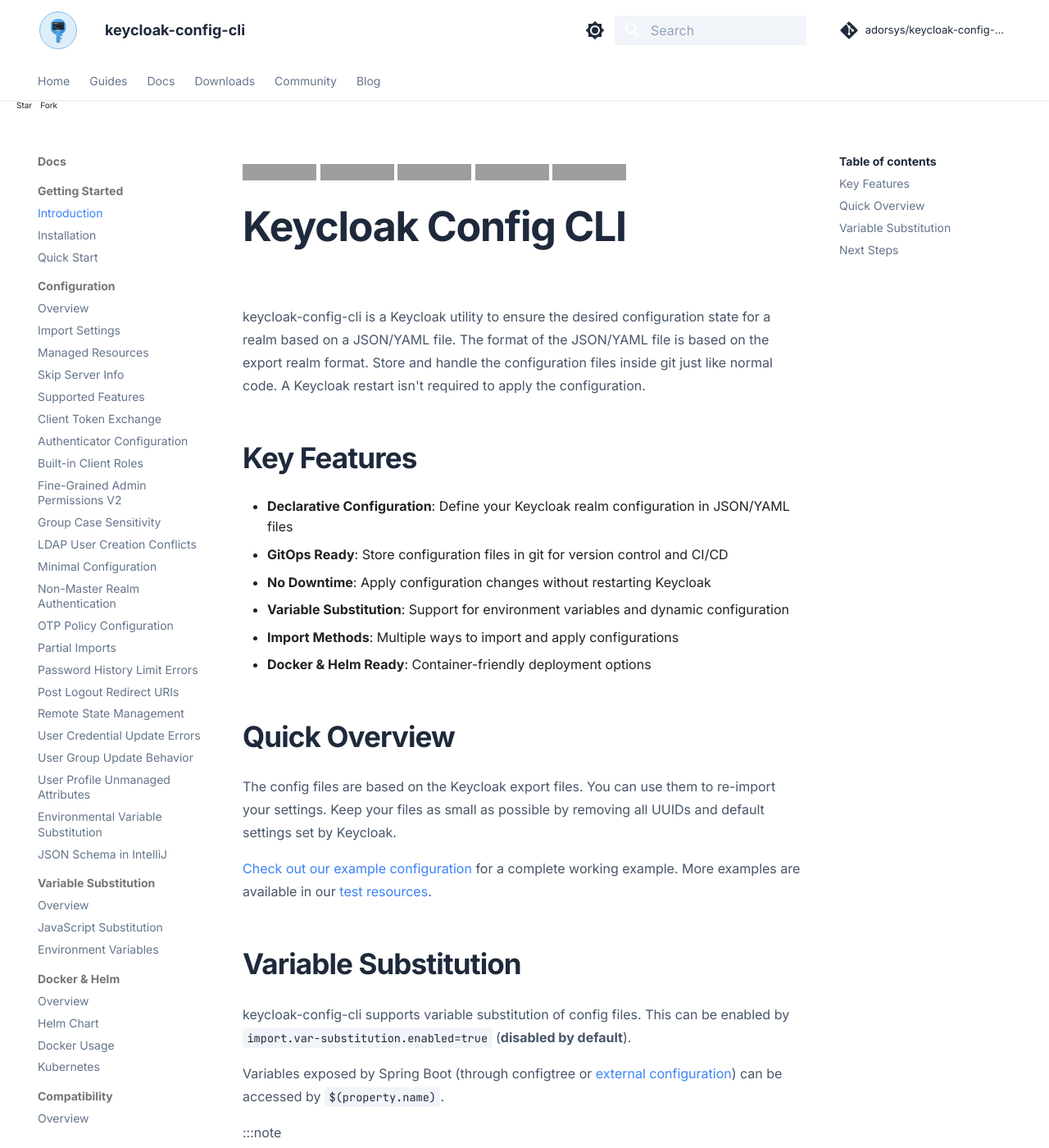
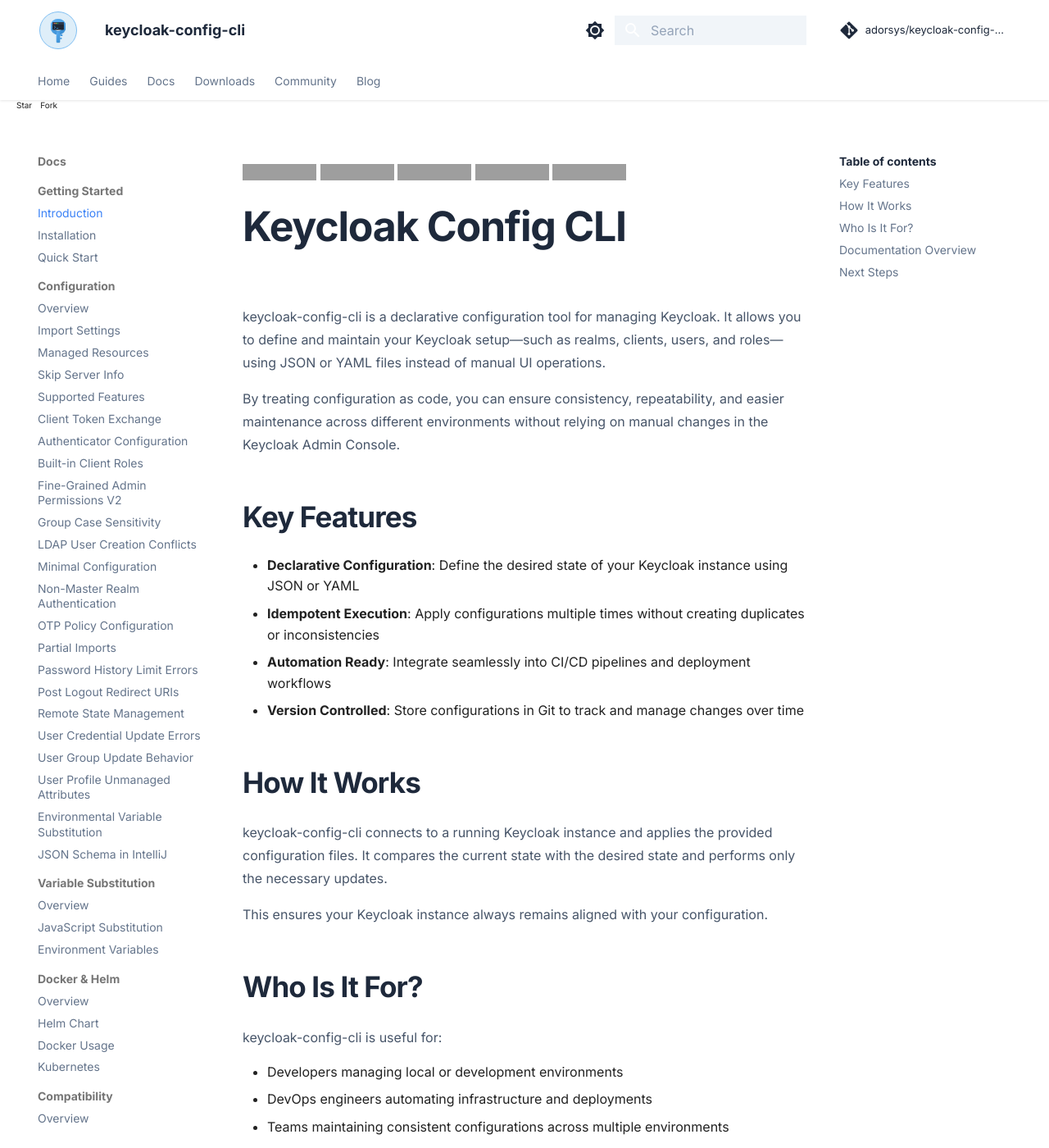
Before and after one commit to adorsys/keycloak-config-cli, an MkDocs documentation site: the page built from docs/docs/intro.md, in a window 1280 px wide and 1400 px high. Shown: the whole window at 82% size. Built offline with MkDocs 1.6.1 and Material for MkDocs 9.7.7, drawn with Linux system fonts in a browser that asks for light colours; comment, search, counter and statistics services are not loaded; some of the changed text lies outside the part shown; grey boxes are pictures that could not be loaded.

Commit message:
docs: improve introduction clarity and structure (#1468)

```diff
--- a/docs/docs/intro.md
+++ b/docs/docs/intro.md
@@ -8,34 +8,40 @@
 
 # Keycloak Config CLI
 
-keycloak-config-cli is a Keycloak utility to ensure the desired configuration state for a realm based on a JSON/YAML file. The format of the JSON/YAML file is based on the export realm format. Store and handle the configuration files inside git just like normal code. A Keycloak restart isn't required to apply the configuration.
+keycloak-config-cli is a declarative configuration tool for managing Keycloak. It allows you to define and maintain your Keycloak setup—such as realms, clients, users, and roles—using JSON or YAML files instead of manual UI operations.
+
+By treating configuration as code, you can ensure consistency, repeatability, and easier maintenance across different environments without relying on manual changes in the Keycloak Admin Console.
 
 ## Key Features
 
-- **Declarative Configuration**: Define your Keycloak realm configuration in JSON/YAML files
-- **GitOps Ready**: Store configuration files in git for version control and CI/CD
-- **No Downtime**: Apply configuration changes without restarting Keycloak
-- **Variable Substitution**: Support for environment variables and dynamic configuration
-- **Import Methods**: Multiple ways to import and apply configurations
-- **Docker & Helm Ready**: Container-friendly deployment options
+- **Declarative Configuration**: Define the desired state of your Keycloak instance using JSON or YAML
+- **Idempotent Execution**: Apply configurations multiple times without creating duplicates or inconsistencies
+- **Automation Ready**: Integrate seamlessly into CI/CD pipelines and deployment workflows
+- **Version Controlled**: Store configurations in Git to track and manage changes over time
 
-## Quick Overview
+## How It Works
 
-The config files are based on the Keycloak export files. You can use them to re-import your settings. Keep your files as small as possible by removing all UUIDs and default settings set by Keycloak.
+keycloak-config-cli connects to a running Keycloak instance and applies the provided configuration files. It compares the current state with the desired state and performs only the necessary updates.
 
-[Check out our example configuration](https://github.com/adorsys/keycloak-config-cli/blob/main/contrib/example-config/moped.json) for a complete working example. More examples are available in our [test resources](https://github.com/adorsys/keycloak-config-cli/tree/main/src/test/resources/import-files).
+This ensures your Keycloak instance always remains aligned with your configuration.
 
-## Variable Substitution
+## Who Is It For?
 
-keycloak-config-cli supports variable substitution of config files. This can be enabled by `import.var-substitution.enabled=true` (**disabled by default**).
+keycloak-config-cli is useful for:
 
-Variables exposed by Spring Boot (through configtree or [external configuration](https://docs.spring.io/spring-boot/docs/2.5.0/reference/htmlsingle/#features.external-config.typesafe-configuration-properties.relaxed-binding.environment-variables)) can be accessed by `$(property.name)`.
+- Developers managing local or development environments
+- DevOps engineers automating infrastructure and deployments
+- Teams maintaining consistent configurations across multiple environments
 
-:::note
+## Documentation Overview
 
-For advanced variable substitution including JavaScript support, see our [Variable Substitution](https://github.com/adorsys/keycloak-config-cli/blob/main/docs-backup/javascript-substitution.md) guide.
+This documentation helps you:
 
-:::
+- Get started quickly with installation and setup
+- Understand configuration options and supported resources
+- Explore advanced usage and integration patterns
+- Troubleshoot common issues and edge cases
+
 
 ## Next Steps
 
```
